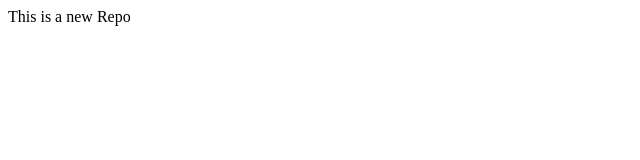
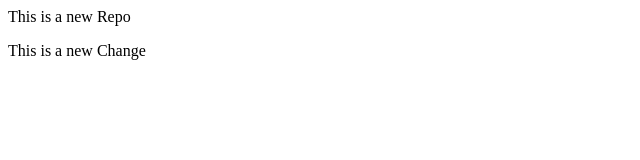
Before and after one commit to VallakatiSrujana/localRepo, a plain HTML site: page index.html in a window 1280 px wide. Shown: the whole page, without its empty margins (0-640 px from the left). Drawn offline with Linux system fonts and the light colour scheme.

Commit message:
New Change

```diff
--- a/index.html
+++ b/index.html
@@ -1 +1,2 @@
 <p>This is a new Repo</p>
+<p>This is a new Change</p>
```
